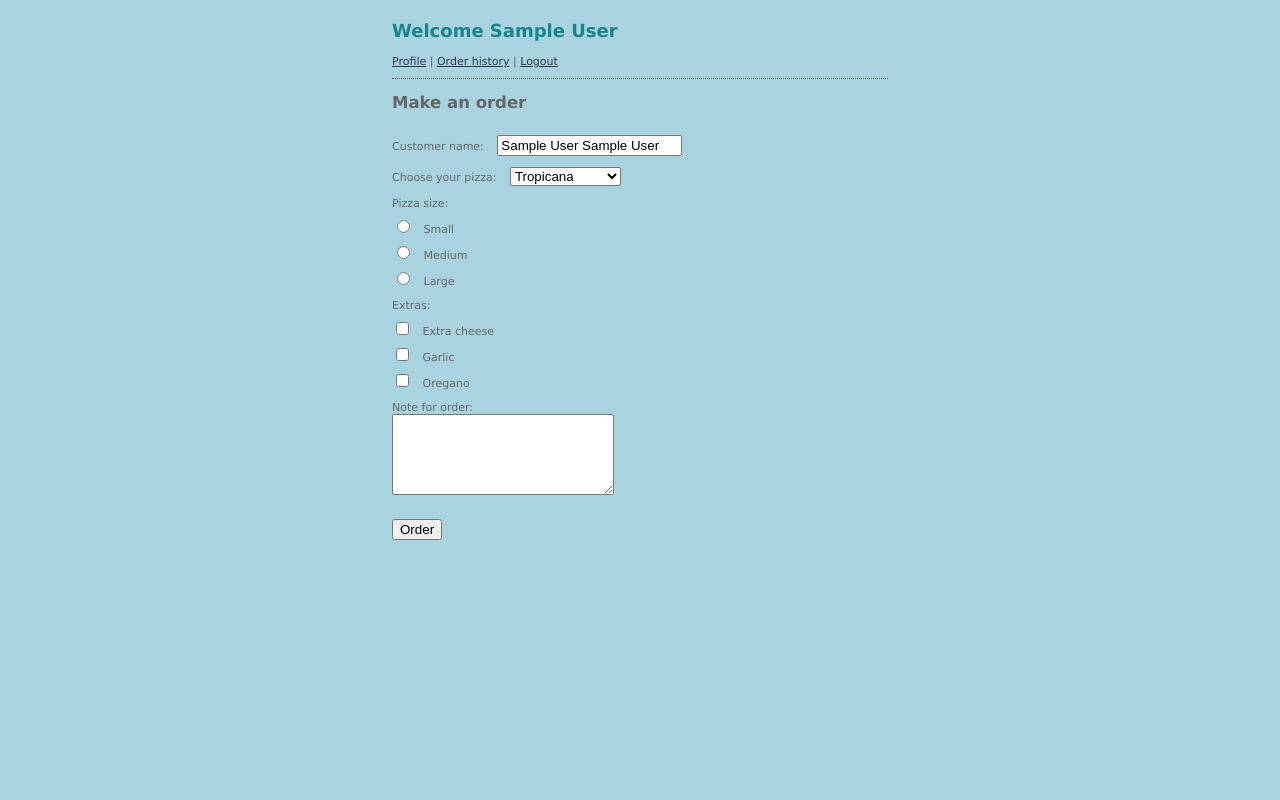
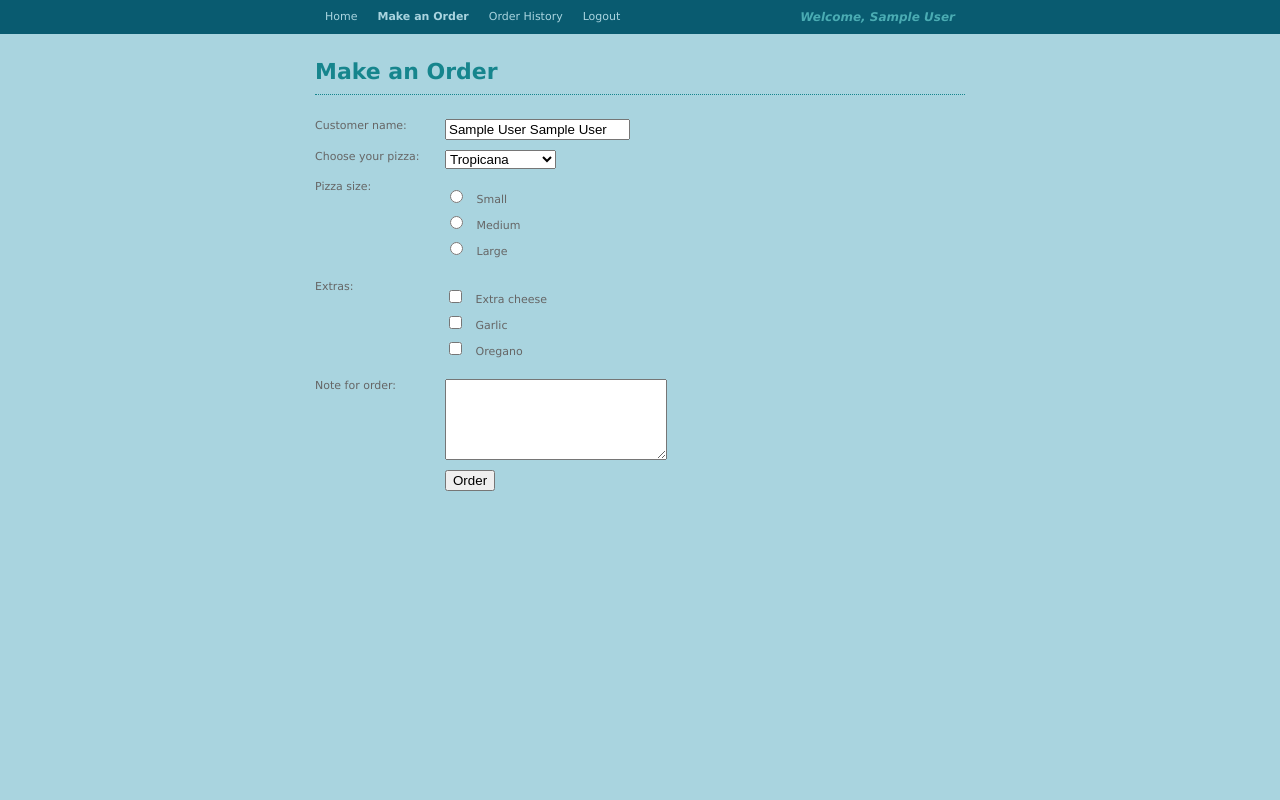
Before and after one commit to atarnus/php-sql-member-area, a PHP site: page /order.php in a window 1280 px wide. Run offline with PHP 8.4, Linux system fonts and the light colour scheme; the visitor is signed in with stand-in values (Sample User, id 1).

Commit message:
Navbar + Member Detail update

```diff
--- a/css/css.css
+++ b/css/css.css
@@ -1,8 +1,9 @@
+/* Basic structures */
 body {
 	font: 11px Verdana, Arial, Helvetica, sans-serif;
 	color: #666666;
-	margin: 0px;
-	padding: 20px;
+	margin: 0;
+	padding: 0;
     background-color: rgb(169, 212, 223);
 }
 div {
@@ -12,63 +13,115 @@ div {
     width: 350px;
 }
 .wide {
-    width: 40%;
+    width: 650px;
 }
-.col-50 {
-    float: left;
-    width: 50%;
+.page {
+    padding-top: 20px;
 }
+.col-20, .col-25, .col-50, .col-75, .col-80 {
+    float:left;
+}
+.col-20 {width: 20%;}
+.col-25 {width: 25%;}
+.col-50 {width: 50%;}
+.col-75 {width: 75%;}
+.col-75 {width: 80%;}
+
 .row:after {
     content: "";
     display: table;
     clear: both;
 }
-/* .textfield {
-	font-size: 11px;
-	color: #333333;
-	background: #F7F7F7;
-	border: 1px solid #CCCCCC;
-	padding-left: 1px;
-} */
+
+/* Headings */
 h1 {
-	color: #16858d;
-	margin: 0px 0px 5px;
-	padding: 0px 0px 3px;
-	font: bold 18px Verdana, Arial, Helvetica, sans-serif;
+    color: #16858d;
+    padding: 10 0px;
+    border-bottom: 1px dotted;
 }
 h3 {
     margin-top: 30px;
 }
+h4 {
+	color: #4aacb3;
+	margin: 0;
+	padding: 10 10 10 0;
+	font: bold italic 12px Verdana, Arial, Helvetica, sans-serif;
+}
+
+/* Links */
 a {
-	color: #2D3954;
+	color: #16858d;
 	font-size: 11px;
+    text-decoration: none;
+    border-bottom: 1px dotted;
 }
 a:hover {
-	color: #16858d;
+	color: #4aacb3;
 }
-.nav {
-    padding-bottom: 10px;
-    border-bottom: 1px dotted;
+
+/* Navigation Bar */
+.navbar {
+    background: rgb(9, 91, 112);
+    margin: 0;
+    padding: 0;
 }
+.navbar ul {
+    list-style-type: none;
+    margin: 0;
+    padding: 0;
+    overflow: hidden;
+}
+.navbar li {
+    float: left;
+}
+.navbar li a {
+    display: block;
+    padding: 10px;
+    color: rgb(169, 212, 223);
+    border: none;
+}
+.navbar li a:hover {
+    color: white;
+}
+.active {
+    font-weight: bold;
+}
+
+/* Forms */
+label, input, select, textarea {
+    display: block;
+    margin-top: 10px;
+    margin-right: 10px;
+}
+
+.inline label, input {
+    display: inline;
+}
+
 /* Error messages red and italic */
 .err {
-    color:#ee0000;
+    color:#d41515;
     font-style:italic;
     margin-left: -30px;
 }
-th, td {
-    padding: 3px 10px;
-    border: 1px;
-}
+
+/* Tables */
 table {
     /* make the border continuous (without gaps between columns) */
     border-collapse: collapse;
     text-align: left;
     font-size: 0.8rem;
 }
+th, td {
+    padding: 3px 10px;
+    border: 1px;
+}
 .topborder {
     border-top: 1px solid black;
 }
+
+/* Floats */
 .left {
     float: left;
     text-align: left;
@@ -80,7 +133,3 @@ table {
     float: center;
     text-align: center;
 }
-label, input {
-    margin-top: 10px;
-    margin-right: 10px;
-}
--- a/order.php
+++ b/order.php
@@ -1,19 +1,13 @@
 <?php
 	require_once('php/auth.php');
+    $title = 'Make an Order';
+    require_once('php/head.php');
+    include_once('php/navbar.php');
 ?>
-<!DOCTYPE html>
-<html>
-	<head>
-		<meta charset="utf-8">
-		<title>Tilaus</title>
-		<link href="css/css.css" rel="stylesheet" type="text/css" />
-	</head>
 	<body>
         <div class="wide">
-            <h1>Welcome <?php echo $_SESSION['SESS_FIRST_NAME'];?></h1>
-            <p class="nav"><a href="member-index.php">Profile</a> | <a href="member-orders.php">Order history</a> | <a href="logout.php">Logout</a></p>
-            <h2>Make an order</h2>
-            <form id="orderForm" name="orderForm" method="post" action="php/order-exec.php">
+            <h1>Make an Order</h1>
+            <form id="orderForm" name="orderForm" method="post" action="php/order-exe.php">
                 <?php
                     if( isset($_SESSION['ERRMSG_ARR']) && is_array($_SESSION['ERRMSG_ARR']) && count($_SESSION['ERRMSG_ARR']) >0 ) {
                         echo '<ul class="err">';
@@ -24,29 +18,49 @@
                         unset($_SESSION['ERRMSG_ARR']);
                     }
                 ?>
-                <p>
+
+                <div class="row">
+                    <div class="col-20">
                         <label for="name">Customer name:</label>
-                    <input name="name" type="text" id="name" value="<?php echo $_SESSION['SESS_FIRST_NAME']," ",$_SESSION['SESS_LAST_NAME'];?>"></input><br>
-                </p>
-                <p>
+                    </div>
+                    <div class="col-80">
+                        <input name="name" type="text" id="name" value="<?php echo $_SESSION['SESS_FIRST_NAME']," ",$_SESSION['SESS_LAST_NAME'];?>"></input>
+                    </div>
+                </div>
+
+                <div class="row">
+                    <div class="col-20">
                         <label for="pizza">Choose your pizza:</label>
+                    </div>
+                    <div class="col-80">
                     <select name="pizza" id="pizza">
                         <option value="Tropicana">Tropicana</option>
                         <option value="Margherita">Margherita</option>
                         <option value="Veggies Vegan">Veggies Vegan</option>
-                    </select><br>
-                </p>
-                <p>
-                    <label for="size">Pizza size:</label><br>
-                    <input type="radio" id="small" name="size" value="small">
+                    </select>
+                    </div>
+                </div>
+
+                <div class="row">
+                    <div class="col-20 inline">
+                        <p><label for="size">Pizza size:</label></p>
+                    </div>
+                    <div class="col-80 inline">
+                        <p><input type="radio" id="small" name="size" value="small">
                         <label for="small">Small</label><br>
                         <input type="radio" id="medium" name="size" value="medium">
                         <label for="medium">Medium</label><br>
                         <input type="radio" id="large" name="size" value="large">
-                    <label for="large">Large</label><br>
-                </p>
+                        <label for="large">Large</label><br></p>
+                    </div>
+                </div>
+
+                <div class="row">
+                    <div class="col-20 inline">
+                        <p><label for="extras">Extras:</label></p>
+                    </div>
+                    <div class="col-80 inline">
                         <p>
-                    <label for="extras">Extras:</label><br>
                             <input type="checkbox" id="extracheese" name="extracheese" value="extracheese">
                             <label for="extracheese">Extra cheese</label><br>
                             <input type="checkbox" id="garlic" name="garlic" value="garlic">
@@ -54,13 +68,25 @@
                             <input type="checkbox" id="oregano" name="oregano" value="oregano">
                             <label for="oregano">Oregano</label>
                         </p>
-                <p>
-                    <label for="note">Note for order:</label><br>
+                    </div>
+                </div>
+
+                <div class="row">
+                    <div class="col-20">
+                        <label for="note">Note for order:</label>
+                    </div>
+                    <div class="col-80">
                         <textarea name="note" id="note" rows="5" cols="25"></textarea>
-                </p>
-                <p>
+                    </div>
+                </div>
+
+                <div class="row">
+                    <div class="col-20">&nbsp;</div>
+                    <div class="col-80">
                         <input type="submit" name="submit" value="Order">
-                </p>
+                    </div>
+                </div>
+
             </form>
         </div>
 	</body>
--- /dev/null
+++ b/php/head.php
@@ -0,0 +1,7 @@
+<!DOCTYPE html">
+<html">
+	<head>
+		<meta charset="UTF-8">
+		<title><?php echo($title); ?></title>
+		<link href="css/css.css" rel="stylesheet" type="text/css">
+	</head>
--- a/php/login-exec.php
+++ b/php/login-exe.php
@@ -54,7 +54,7 @@
 			$_SESSION['SESS_LAST_NAME'] = $member['lastname'];
 			$_SESSION['SESS_LOGIN'] = $member['login'];
 			session_write_close();
-			header("location: ../member-index.php");
+			header("location: ../index.php");
 			exit();
 
 		} else {
--- /dev/null
+++ b/php/navbar.php
@@ -0,0 +1,35 @@
+<div class="navbar">
+    <div class="wide">
+        <div class="row">
+            <div class="col-50">
+                <ul>
+                    <?php
+                        if(isset($_SESSION['SESS_MEMBER_ID'])) {
+
+                            // Define each name associated with an URL
+                            $urls = array(
+                                'Home' => 'index.php',
+                                'Make an Order' => 'order.php',
+                                'Order History' => 'order-history.php',
+                                'Logout' => 'logout.php'
+                            );
+
+                            // Echo the list and set active class to link corresponding to current page title
+                            foreach ($urls as $name => $url) {
+                                print '<li '.(($title === $name) ? ' class="active" ': '').
+                                '><a href="'.$url.'">'.$name.'</a></li>';
+                            }
+                        } else {
+                            echo '<li><a href="login.php">Login</a></li>';
+                        }
+                    ?>
+                </ul>
+            </div>
+            <div class="col-50">
+            <?php if(isset($_SESSION['SESS_MEMBER_ID'])) {
+                echo '<h4 class="right">Welcome, ',$_SESSION['SESS_FIRST_NAME'],'</h4></div>';
+                } ?>
+            </div>
+        </div>
+    </div>
+</div>
```
Also changed, not shown: access-denied.php (+7 -9 lines), index.php (added, +20 -0 lines), login-failed.php (+6 -8 lines), login.php (+18 -23 lines), logout.php (+4 -8 lines), member-index.php (deleted, +0 -22 lines), order-history.php (renamed from member-orders.php, +6 -17 lines), php/profile-exe.php (added, +60 -0 lines), profile.php (added, +70 -0 lines), register-success.php (+7 -9 lines), register.php (+28 -31 lines), thank-you.php (+6 -12 lines), php/order-exe.php (renamed from php/order-exec.php), php/register-exe.php (renamed from php/register-exec.php). Lines whose indentation alone changed are shown as unchanged.
